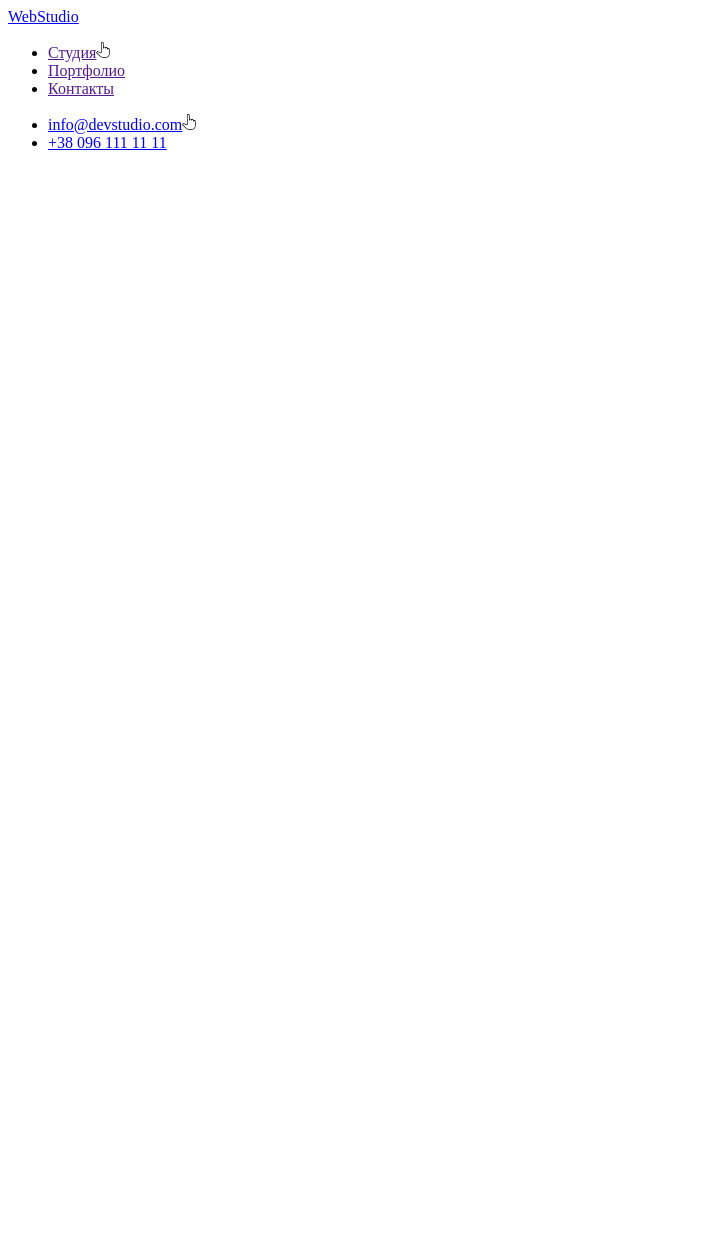
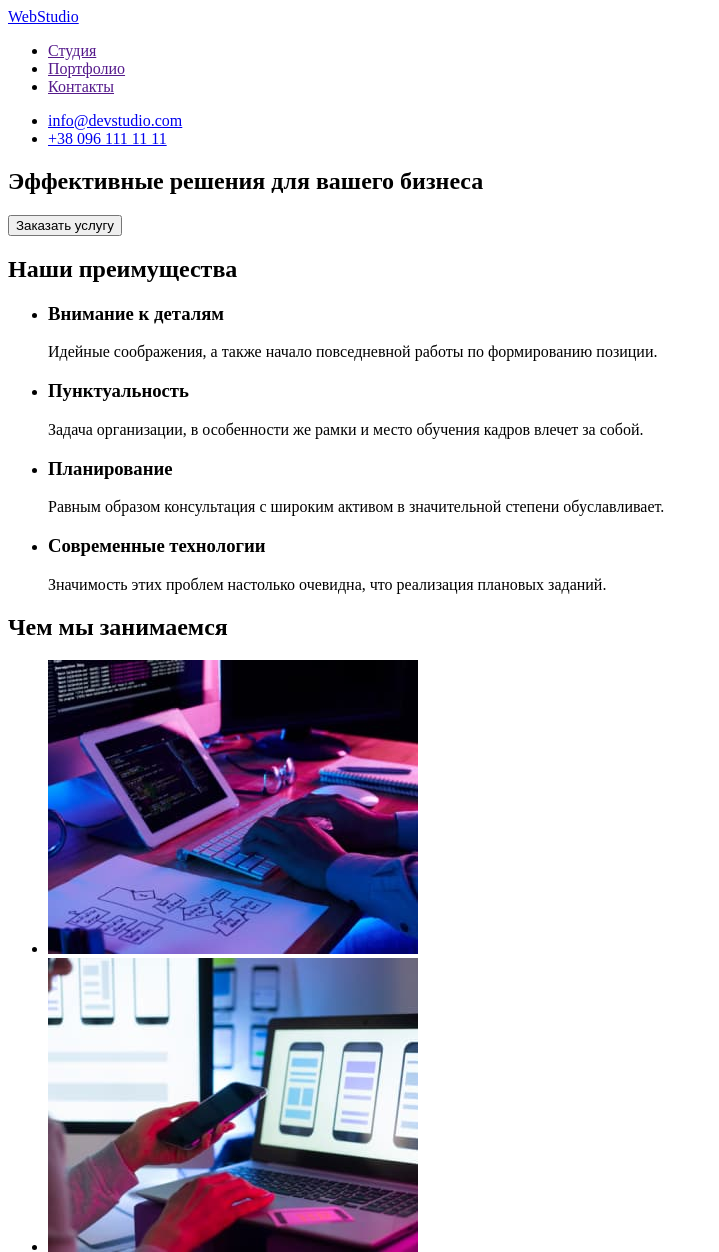
Before and after one commit to OlaGogo/goit-markup-hw-01, a plain HTML site: page index.html in a window 1280 px wide. Shown: the top 1252 px of the page, without its empty margins (0-719 px from the left). Before the commit the page ends 800 px from the top, so only its background shows below. Drawn offline with Linux system fonts and the light colour scheme.

Commit message:
удалено картинку в шапке

```diff
--- a/index.html
+++ b/index.html
@@ -11,16 +11,43 @@
         <nav>
             <a href="/">WebStudio</a>
             <ul>
-                <li><a href="">Студия<img src="./images/Vector.svg" alt="Finger" /></a></li>
+                <li><a href="">Студия</a></li>
                 <li><a href="">Портфолио</a></li>
                 <li><a href="">Контакты</a></li>
             </ul>
 
         </nav>
         <ul>
-            <li><a href="mailto:info@devstudio.com">info@devstudio.com<img src="./images/Vector.svg" alt="Finger" /></a></li>
-            <li><a href="tel:+38 096 111 11 11">+38 096 111 11 11</a></li>
+            <li><a href="mailto:info@devstudio.com">info@devstudio.com</a></li>
+            <li><a href="tel:+380961111111">+38 096 111 11 11</a></li>
         </ul>
+        <section>
+            <h1>Эффективные решения для вашего бизнеса</h1>
+            <button type="button" >Заказать услугу</button>
+        </section>
+        <section>
+            <h2>Наши преимущества</h2>
+            <ul>
+                <li><h3>Внимание к деталям</h3>
+                    <p>Идейные соображения, а также начало повседневной работы по формированию позиции.</p></li>
+                <li><h3>Пунктуальность</h3>
+                    <p>Задача организации, в особенности же рамки и место обучения кадров влечет за собой.</p></li>
+                <li><h3>Планирование</h3>
+                    <p>Равным образом консультация с широким активом в значительной степени обуславливает.</p></li>
+                <li><h3>Современные технологии</h3>
+                    <p>Значимость этих проблем настолько очевидна, что реализация плановых заданий.</p></li>
+            </ul>
+            <h2>Чем мы занимаемся</h2>
+            <ul>
+                <li><img src="./images/box1.jpg"
+                    alt="Ученик набирает на клавиатуре код"
+                    width="370"
+                    height="294">
+                </li>
+                <li><img src="./images/box2.jpg" alt=""></li>
+                <li><img src="./images/box3.jpg" alt=""></li>
+            </ul>
+        </section>
 
     </header>
 
```
Also changed, not shown: images/Vector.svg (deleted), images/box1.jpg (added), images/box2.jpg (added), images/box3.jpg (added).
